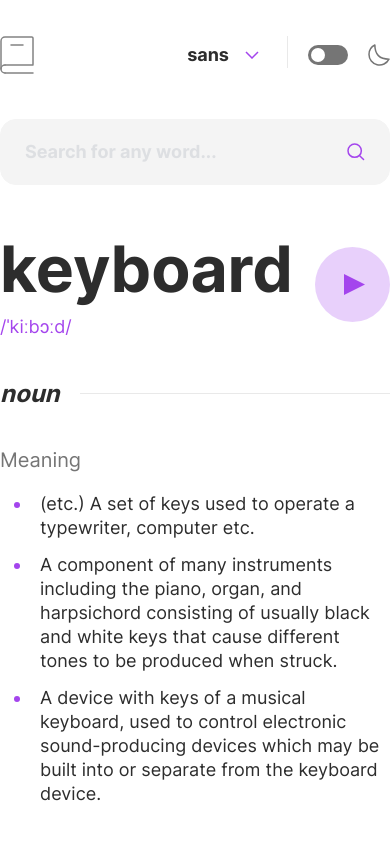
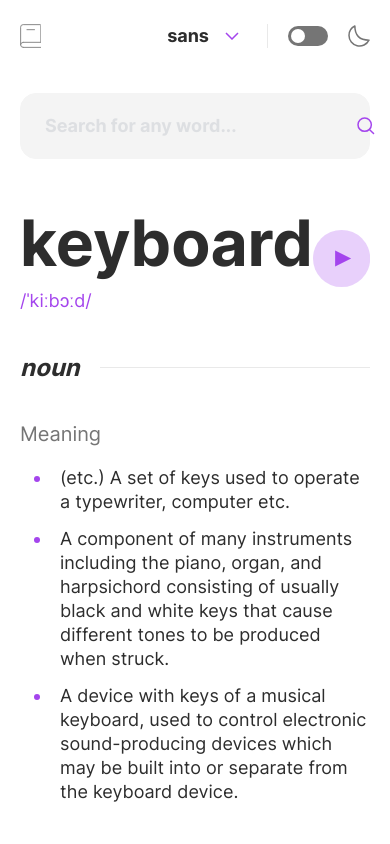
Before and after one commit to ZiyueChloeZhang/Dictionary-web-app, a Next.js app: page / in a window 390 px wide. Shown: the top 844 px of the page. Built offline with nearby package versions, Linux system fonts and the light colour scheme.

Commit message:
some responsive design

```diff
--- a/pages/index.tsx
+++ b/pages/index.tsx
@@ -18,18 +18,23 @@ const Home: NextPage = () => {
   const { fontName } = useContext(FontContext);
 
   return (
-    <div className={`${isDark ? 'dark' : ''} ${fontStyles[fontName]} text-sm`}>
-      <div className=' dark:bg-black-400  text-black-200 dark:text-white pb-20'>
+    <div className={`${isDark ? 'dark' : ''} ${fontStyles[fontName]} text-sm `}>
+      <div className=' dark:bg-black-400  text-black-200 dark:text-white
+      mobile:px-5 tablet:px-10
+      mobile:py-6 tablet:py-12
+      '
+      >
         <Head>
           <title>Dictionary</title>
           <link rel="icon" href="/images/logo.svg" />
         </Head>
-        <div className="flex flex-col max-w-3xl mx-auto pt-9">
-          <div id='toolbar' className='flex w-full justify-between '>
-            <Logo />
+        <div className="flex flex-col max-w-4xl mx-auto ">
+          <div id='toolbar' className='flex w-full justify-between
+          mobile:h-6 tablet:h-8 desktop:h-9'>
+            <svg xmlns="http://www.w3.org/2000/svg" className="h-full" viewBox="0 0 34 38"><g fill="none" fill-rule="evenodd" stroke="#838383" stroke-linecap="round" stroke-width="1.5"><path d="M1 33V5a4 4 0 0 1 4-4h26.8A1.2 1.2 0 0 1 33 2.2v26.228M5 29h28M5 37h28" /><path stroke-linejoin="round" d="M5 37a4 4 0 1 1 0-8" /><path d="M11 9h12" /></g></svg>
             <div className='flex flex-row'>
               <FontSwitch />
-              <div id='vertical-divider' className='border-r border-gray mx-5 h-8' />
+              <div id='vertical-divider' className='border-r border-gray mx-5 ' />
               <div className='flex items-center'>
                 <ToggleSwitch />
                 <Moon className={`ml-5 dark:text-purple text-gray-300`} />
--- a/tailwind.config.js
+++ b/tailwind.config.js
@@ -4,7 +4,7 @@ module.exports = {
     "./pages/**/*.{js,ts,jsx,tsx}",
     "./components/**/*.{js,ts,jsx,tsx}",
     "./app/**/*.{js,ts,jsx,tsx}",
-    "./contexts/**/*.{js,ts,jsx,tsx}"
+    "./contexts/**/*.{js,ts,jsx,tsx}",
   ],
   darkMode: "class",
   theme: {
@@ -39,6 +39,11 @@ module.exports = {
     boxShadow: {
       sm: "0 5px 30px rgba(0, 0, 0, 0.1)",
     },
+    screens: {
+      mobile: "375px",
+      tablet: "768px",
+      desktop: "1440px",
+    },
   },
   plugins: [],
 };
```
